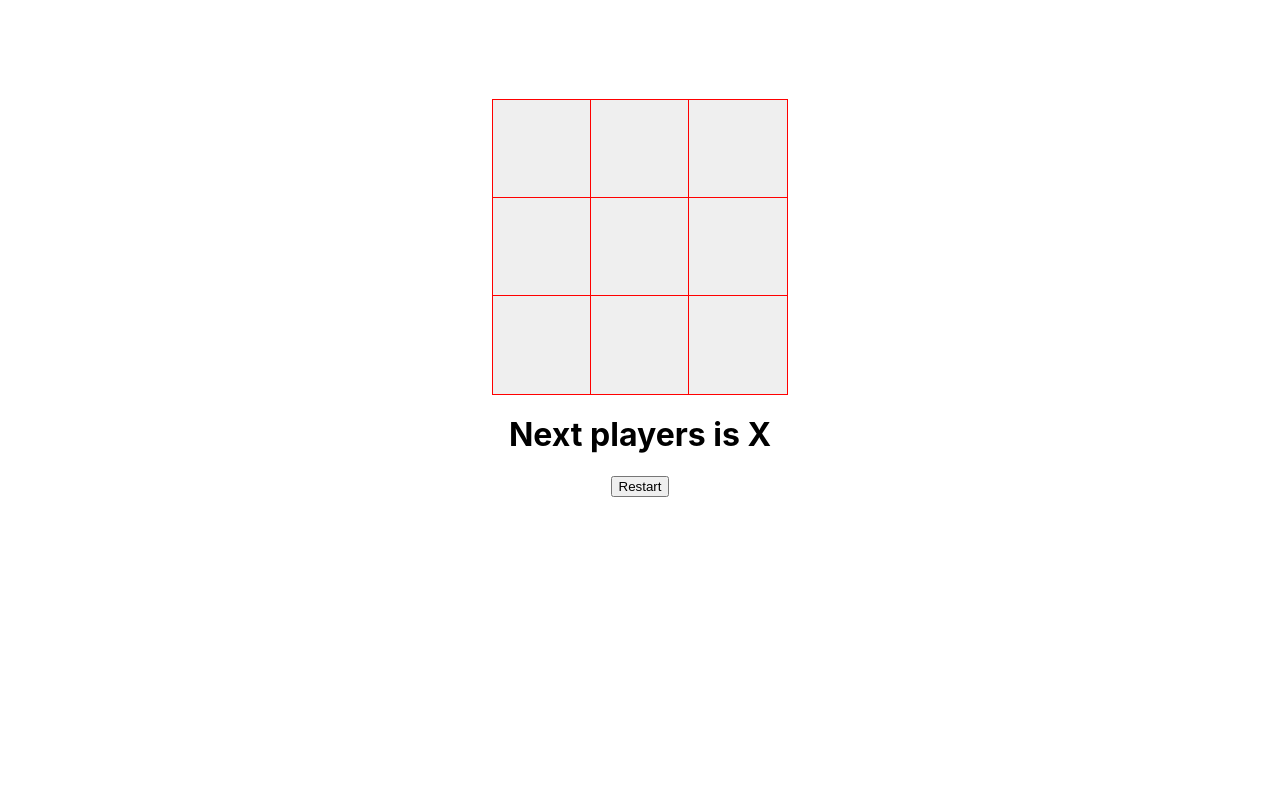
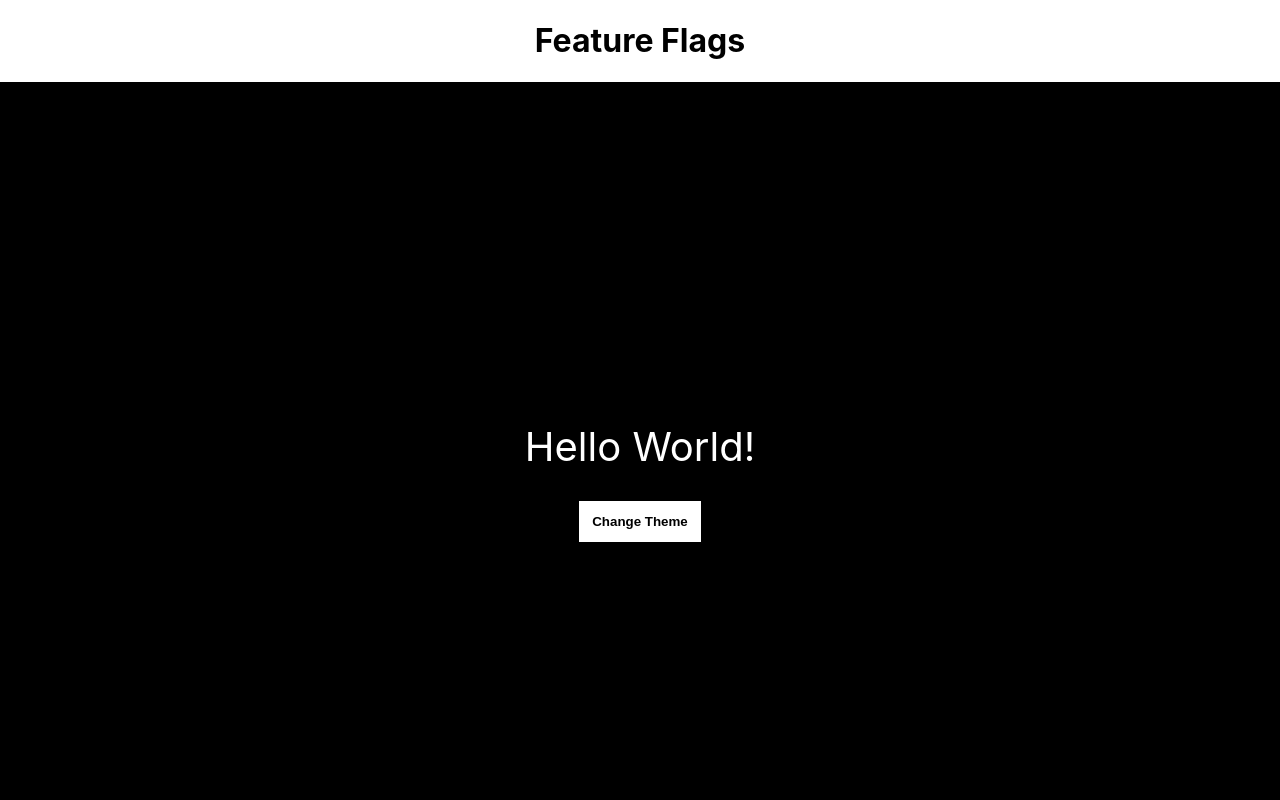
Before and after one commit to faizanfareedkhan/20_react_basic_projects, a React (Create React App) app: page / in a window 1280 px wide. Shown: the top 800 px of the page. Built offline with nearby package versions, Linux system fonts and the light colour scheme.

Commit message:
added feature flag functionality

```diff
--- a/src/App.js
+++ b/src/App.js
@@ -12,8 +12,10 @@
 // import ModalTest from "./components/custom-modal-popup/modal-test";
 // import GithubProfileFInder from "./components/github-profile-finder";
 // import SearchAutoComplete from "./components/search-autocomplete-with-api";
+// import TicTacToe from "./components/tic-tac-toe";
 import "./App.css";
-import TicTacToe from "./components/tic-tac-toe";
+import FeatureFlags from "./components/feature-flag";
+import FeatureFlagGlobalState from "./components/feature-flag/context";
 
 function App() {
   return (
@@ -21,36 +23,54 @@
       <div className="App">
         {/* This is our Accordian Co>mponent */}
         {/* <Accordian /> */}
+
         {/* This is Random Color Component */}
         {/* <RandomColor /> */}
+
         {/* This is Star Rating Component */}
         {/* <StarRating noOfStars={10} /> */}
+
         {/* This is Image Slider Component */}
         {/* <ImageSlider
           url={"https://picsum.photos/v2/list"}
           limit={"10"}
           page={"1"}
         /> */}
+
         {/* This is Load More Products Component */}
         {/* <LoadMoreData /> */}
+
         {/* This is Tree View/ Menu UI Component/ Recursive Navigation*/}
         {/* <TreeView menus={menus} /> */}
+
         {/* This is QR Code Generator Component */}
         {/* <QRCodeGenerator /> */}
+
         {/* This is Light Dark Mode Component */}
         {/* <LightDarkMode /> */}
+
         {/* This is Scroll Indicator Component */}
         {/* <ScrollIndicator url={"https://dummyjson.com/products?limit=100"} /> */}
+
         {/* This is Custom Tabs Component */}
         {/* <TabTest /> */}
+
         {/* This is Custom Modal Component */}
         {/* <ModalTest /> */}
+
         {/* This is Github Profile Finder Component */}
         {/* <GithubProfileFInder /> */}
+
         {/* This is Search Auto Complete Component */}
-        {/* <SearchAutoComplete /> */}
+        {/* <SearchAutoComple te /> */}
+
         {/* This is Tic Tac Toe Component */}
-        <TicTacToe />
+        {/* <TicTacToe /> */}
+
+        {/* This is Feature Flag Implementation Component */}
+        <FeatureFlagGlobalState>
+          <FeatureFlags />
+        </FeatureFlagGlobalState>
       </div>
     </>
   );
--- /dev/null
+++ b/src/components/feature-flag/context/index.jsx
@@ -0,0 +1,33 @@
+import { createContext, useEffect, useState } from "react";
+import featureFlagsDataServiceCall from "../data";
+
+export const FeatureFlagsContext = createContext(null);
+
+const FeatureFlagGlobalState = ({ children }) => {
+  const [loading, setLoading] = useState(false);
+  const [enabledFlags, setEnabledFlags] = useState({});
+
+  async function fetchFeatureFlags() {
+    try {
+      setLoading(true);
+      const response = await featureFlagsDataServiceCall();
+      setEnabledFlags(response);
+      setLoading(false);
+    } catch (error) {
+      setLoading(false);
+      throw new Error(error);
+    }
+  }
+
+  useEffect(() => {
+    fetchFeatureFlags();
+  }, []);
+
+  return (
+    <FeatureFlagsContext.Provider value={{ loading, enabledFlags }}>
+      {children}
+    </FeatureFlagsContext.Provider>
+  );
+};
+
+export default FeatureFlagGlobalState;
--- /dev/null
+++ b/src/components/feature-flag/data.js
@@ -0,0 +1,17 @@
+const dummyApiResponse = {
+  showLightAndDarkMode: true,
+  showTicTacToeBoard: true,
+  showRandomColorGenerator: true,
+  showAccordian: true,
+  showTreeView: true,
+  showTabs: true,
+};
+
+function featureFlagsDataServiceCall() {
+  return new Promise((resolve, reject) => {
+    if (dummyApiResponse) setTimeout(resolve(dummyApiResponse), 500);
+    else reject("Some error occured! Please try again");
+  });
+}
+
+export default featureFlagsDataServiceCall;
--- /dev/null
+++ b/src/components/feature-flag/index.jsx
@@ -0,0 +1,56 @@
+import LightDarkMode from "../light-dark-mode";
+import { RandomColor } from "../randon-color";
+import TicTacToe from "../tic-tac-toe";
+import Accordian from "../accordion";
+import TreeView from "../tree-view";
+import TabTest from "../custom-tabs/tab-test";
+import menus from "../tree-view/data";
+import { useContext } from "react";
+import { FeatureFlagsContext } from "./context";
+
+const FeatureFlags = () => {
+  const { loading, enabledFlags } = useContext(FeatureFlagsContext);
+
+  const componentsToRender = [
+    {
+      key: "showLightAndDarkMode",
+      component: <LightDarkMode />,
+    },
+    {
+      key: "showTicTacToeBoard",
+      component: <TicTacToe />,
+    },
+    {
+      key: "showRandomColorGenerator",
+      component: <RandomColor />,
+    },
+    {
+      key: "showAccordian",
+      component: <Accordian />,
+    },
+    {
+      key: "showTreeView",
+      component: <TreeView menus={menus} />,
+    },
+    {
+      key: "showTabs",
+      component: <TabTest />,
+    },
+  ];
+
+  function checkEnabledFlags(getCurrentKey) {
+    return enabledFlags[getCurrentKey];
+  }
+
+  if (loading) return <h1>Loadin Data ! Please Wait</h1>;
+  return (
+    <div>
+      <h1>Feature Flags</h1>
+      {componentsToRender.map((componentItem) =>
+        checkEnabledFlags(componentItem.key) ? componentItem.component : null
+      )}
+    </div>
+  );
+};
+
+export default FeatureFlags;
```
